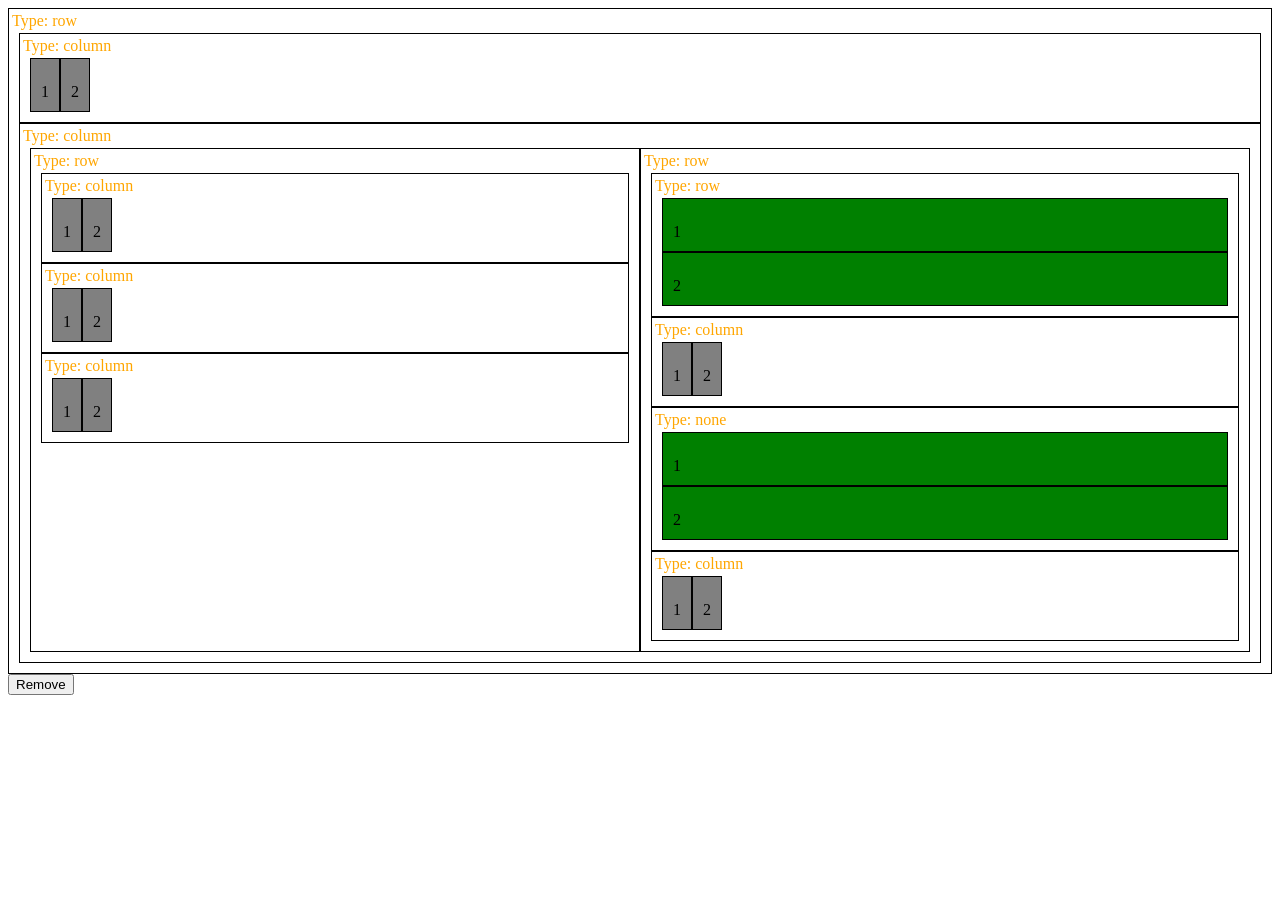
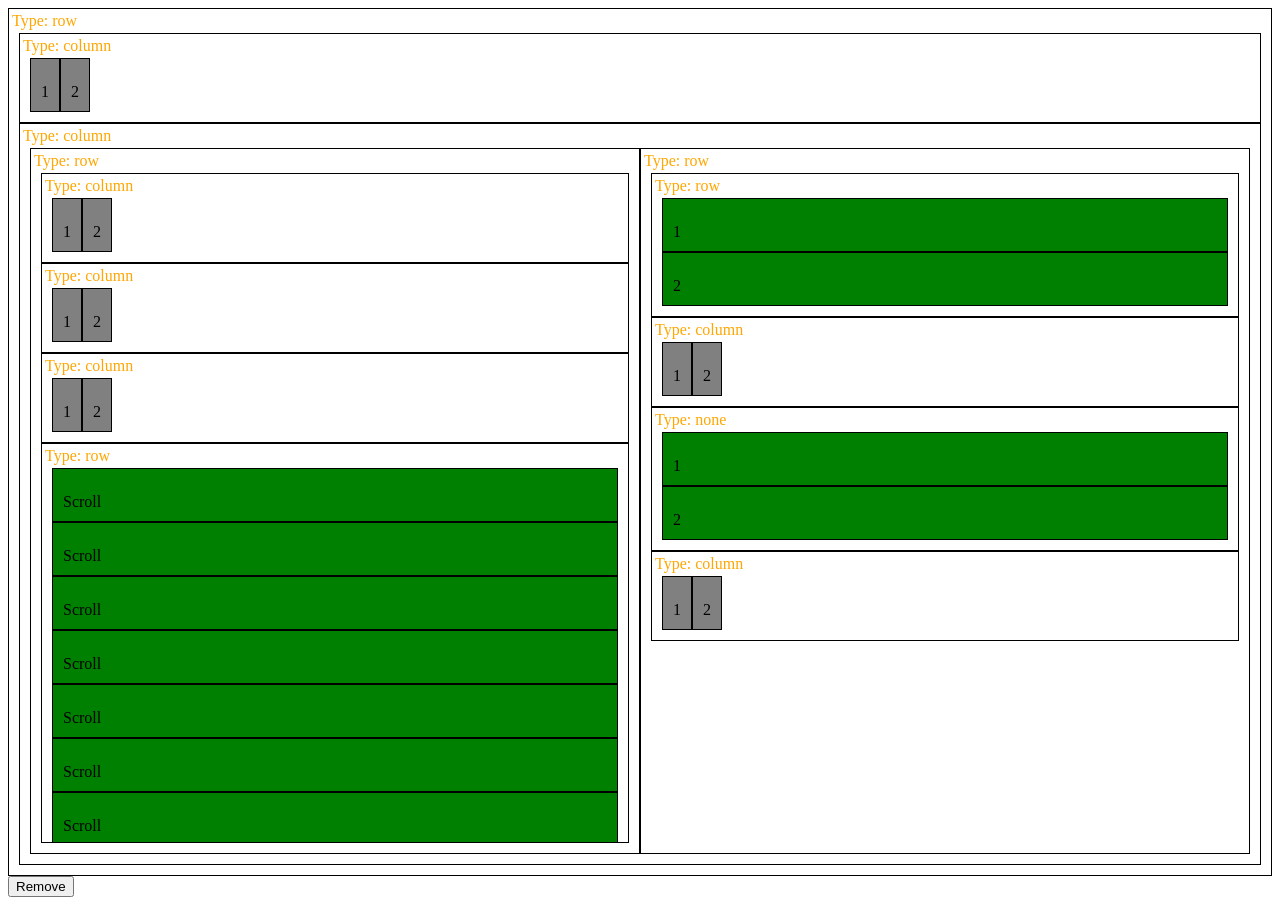
Before and after one commit to defective-origin/html-dom-navigator, a website built with webpack: page interactive-test/index.html in a window 1280 px wide. Before the commit the page ends 800 px from the top, so only its background shows below. Built offline with nearby package versions, Linux system fonts and the light colour scheme.

Commit message:
feat: add default item activation

```diff
--- a/interactive-test/index.html
+++ b/interactive-test/index.html
@@ -61,6 +61,12 @@
       [data-nav][data-active-nav-item="true"] {
         background: orange;
       }
+
+      .scroll {
+        height: 400px;
+        overflow-x: hidden;
+        overflow-y: scroll;
+      }
     </style>
     <div id="root" data-nav="row">
       <header data-nav="column">
@@ -81,6 +87,96 @@
           <div data-nav="column">
             <div data-nav="item">1</div>
             <div data-nav="item">2</div>
+          </div>
+
+          <div class="scroll" data-nav="row">
+            <div data-nav="item">Scroll</div>
+            <div data-nav="item">Scroll</div>
+            <div data-nav="item">Scroll</div>
+            <div data-nav="item">Scroll</div>
+            <div data-nav="item">Scroll</div>
+            <div data-nav="item">Scroll</div>
+            <div data-nav="item">Scroll</div>
+            <div data-nav="item">Scroll</div>
+            <div data-nav="item">Scroll</div>
+            <div data-nav="item">Scroll</div>
+            <div data-nav="item">Scroll</div>
+            <div data-nav="item">Scroll</div>
+            <div data-nav="item">Scroll</div>
+            <div data-nav="item">Scroll</div>
+            <div data-nav="item">Scroll</div>
+            <div data-nav="item">Scroll</div>
+            <div data-nav="item">Scroll</div>
+            <div data-nav="item">Scroll</div>
+            <div data-nav="item">Scroll</div>
+            <div data-nav="item">Scroll</div>
+            <div data-nav="item">Scroll</div>
+            <div data-nav="item">Scroll</div>
+            <div data-nav="item">Scroll</div>
+            <div data-nav="item">Scroll</div>
+            <div data-nav="item">Scroll</div>
+            <div data-nav="item">Scroll</div>
+            <div data-nav="item">Scroll</div>
+            <div data-nav="item">Scroll</div>
+            <div data-nav="item">Scroll</div>
+            <div data-nav="item">Scroll</div>
+            <div data-nav="item">Scroll</div>
+            <div data-nav="item">Scroll</div>
+            <div data-nav="item">Scroll</div>
+            <div data-nav="item">Scroll</div>
+            <div data-nav="item">Scroll</div>
+            <div data-nav="item">Scroll</div>
+            <div data-nav="item">Scroll</div>
+            <div data-nav="item">Scroll</div>
+            <div data-nav="item">Scroll</div>
+            <div data-nav="item">Scroll</div>
+            <div data-nav="item">Scroll</div>
+            <div data-nav="item">Scroll</div>
+            <div data-nav="item">Scroll</div>
+            <div data-nav="item">Scroll</div>
+            <div data-nav="item">Scroll</div>
+            <div data-nav="item">Scroll</div>
+            <div data-nav="item">Scroll</div>
+            <div data-nav="item">Scroll</div>
+            <div data-nav="item">Scroll</div>
+            <div data-nav="item">Scroll</div>
+            <div data-nav="item">Scroll</div>
+            <div data-nav="item">Scroll</div>
+            <div data-nav="item">Scroll</div>
+            <div data-nav="item">Scroll</div>
+            <div data-nav="item">Scroll</div>
+            <div data-nav="item">Scroll</div>
+            <div data-nav="item">Scroll</div>
+            <div data-nav="item">Scroll</div>
+            <div data-nav="item">Scroll</div>
+            <div data-nav="item">Scroll</div>
+            <div data-nav="item">Scroll</div>
+            <div data-nav="item">Scroll</div>
+            <div data-nav="item">Scroll</div>
+            <div data-nav="item">Scroll</div>
+            <div data-nav="item">Scroll</div>
+            <div data-nav="item">Scroll</div>
+            <div data-nav="item">Scroll</div>
+            <div data-nav="item">Scroll</div>
+            <div data-nav="item">Scroll</div>
+            <div data-nav="item">Scroll</div>
+            <div data-nav="item">Scroll</div>
+            <div data-nav="item">Scroll</div>
+            <div data-nav="item">Scroll</div>
+            <div data-nav="item">Scroll</div>
+            <div data-nav="item">Scroll</div>
+            <div data-nav="item">Scroll</div>
+            <div data-nav="item">Scroll</div>
+            <div data-nav="item">Scroll</div>
+            <div data-nav="item">Scroll</div>
+            <div data-nav="item">Scroll</div>
+            <div data-nav="item">Scroll</div>
+            <div data-nav="item">Scroll</div>
+            <div data-nav="item">Scroll</div>
+            <div data-nav="item">Scroll</div>
+            <div data-nav="item">Scroll</div>
+            <div data-nav="item">Scroll</div>
+            <div data-nav="item">Scroll</div>
           </div>
         </aside>
 
--- a/src/NavTree.ts
+++ b/src/NavTree.ts
@@ -48,10 +48,15 @@ export default class NavTree implements INavTreeHtmlObservable,
     const prevActiveNavItemUuid = this.activeNode?.uuid as string
     this.nodeMapByUuid = {}
     this.nodeMapByLabel = {}
+    this.rootNode = new NavTreeNode(this.elem)
     this.deactivateNode()
-    this.rootNode = new NavTreeNode(this.elem)
     this.build(this.elem, this.rootNode)
-    this.activateNodeByUuid(prevActiveNavItemUuid)
+
+    if (this.nodeMapByUuid[prevActiveNavItemUuid]) {
+      this.activateNodeByUuid(prevActiveNavItemUuid)
+    } else {
+      this.activateNode(this.rootNode)
+    }
   }
 
   public activateNodeByLabel(key: string): void {
```
Also changed, not shown: interactive-test/bundle.js.
